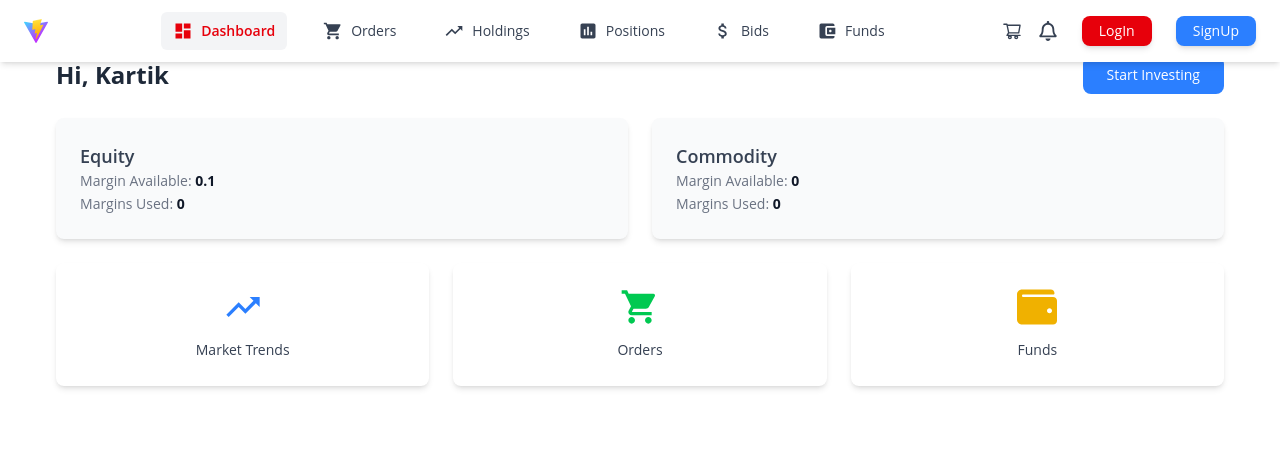
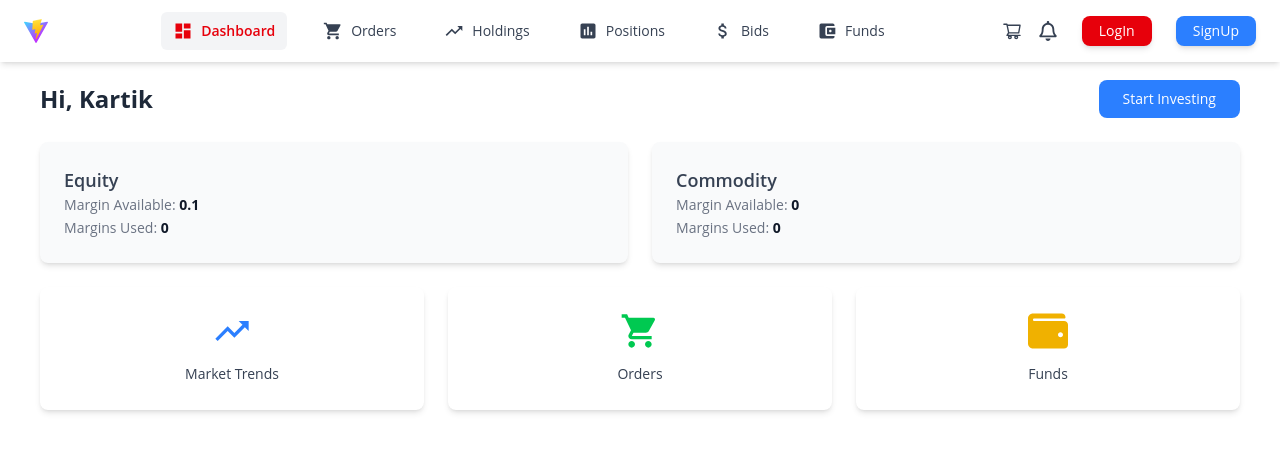
Before and after one commit to cipher997/dots, a React (Vite) app: page / in a window 1280 px wide. Shown: the top 452 px of the page. Built offline with nearby package versions, Linux system fonts and the light colour scheme.

Commit message:
update Dashboard.jsx

```diff
--- a/src/components/Dashboard.jsx
+++ b/src/components/Dashboard.jsx
@@ -4,7 +4,7 @@ import { MdTrendingUp, MdShoppingCart } from "react-icons/md";
 
 const Dashboard = () => {
   return (
-    <div className="flex w-full min-h-screen p-4">
+    <div className="flex w-full min-h-screen pt-10">
       <main className="flex-1  rounded-xl p-6 max-w-7xl mx-auto">
         {/* Header */}
         <header className="flex flex-col sm:flex-row justify-between items-center mb-6">
```
